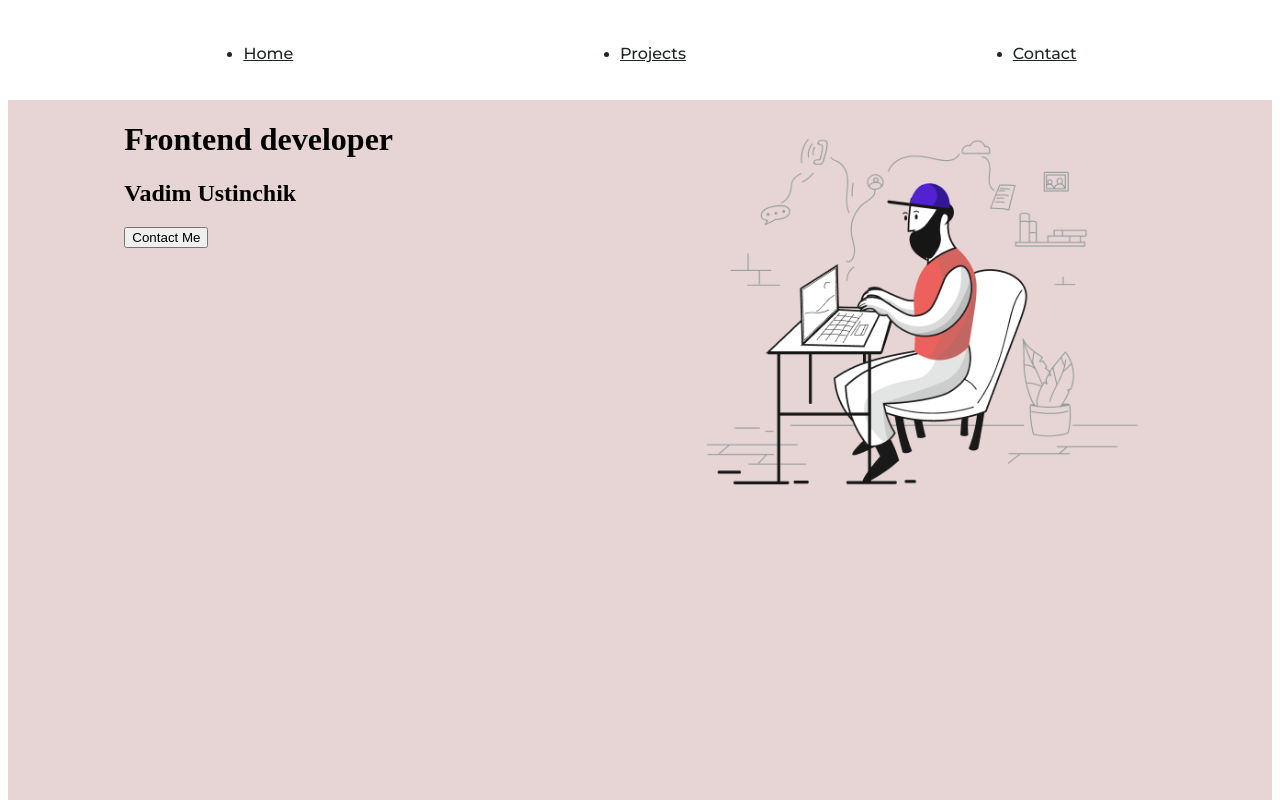
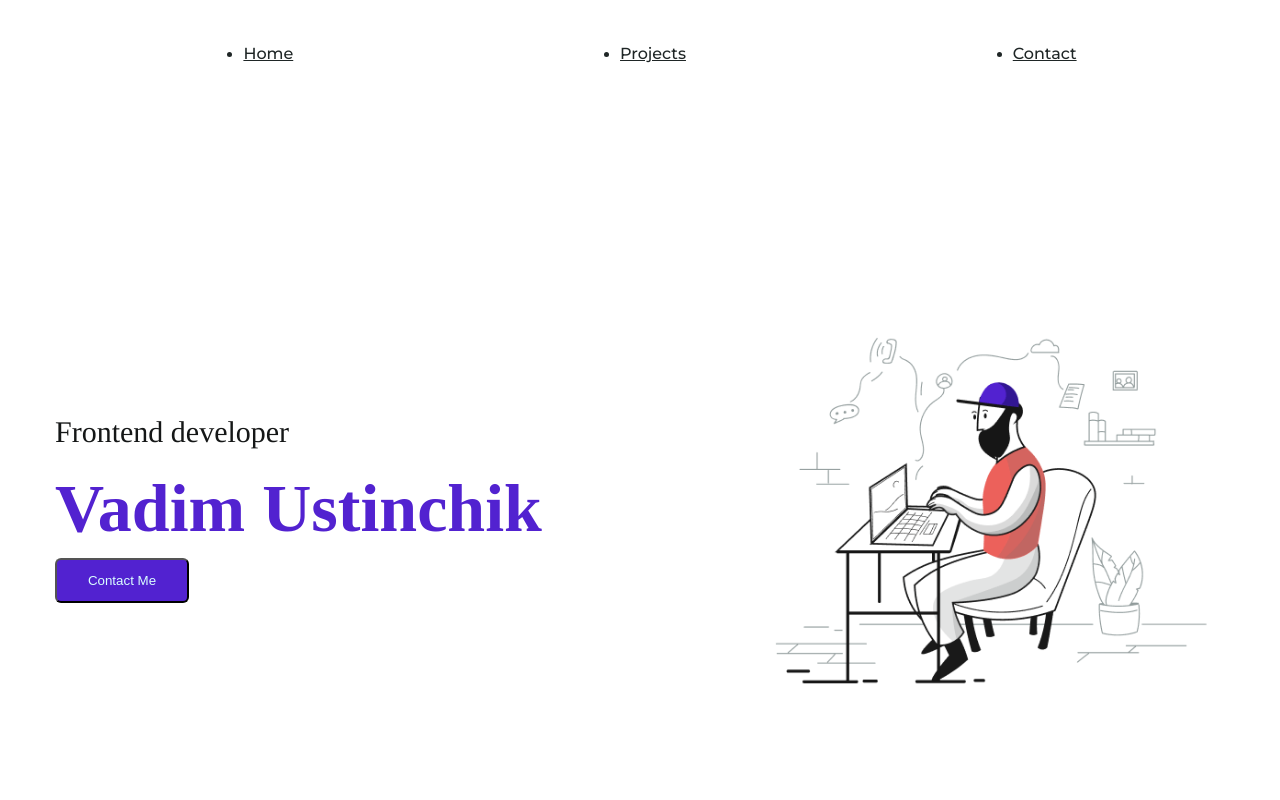
Before and after one commit to vustinchdev/my-portfolio, a React app: page / in a window 1280 px wide. Shown: the top 800 px of the page. Built offline with nearby package versions, Linux system fonts and the light colour scheme; the HTML template or start-up script is replaced by a standard one.

Commit message:
stylized Main

```diff
--- a/src/components/Button.tsx
+++ b/src/components/Button.tsx
@@ -1,5 +1,12 @@
 import styled from "styled-components";
+import { theme } from "../styles/Theme";
 
 export const Button = styled.button`
-
+    width: 134px;
+    height:45px;
+    padding: 12px 20px;
+    border-radius: 6px;
+    gap: 10px;
+    background-color: ${theme.colors.accent};
+    color: ${theme.colors.secondaryFont};
 `
--- a/src/components/FlexWrapper.tsx
+++ b/src/components/FlexWrapper.tsx
@@ -13,4 +13,5 @@ export const FlexWrapper = styled.div<FlexWrapperPropsType>`
     justify-content: ${props => props.justify || "start"};
     align-items: ${props => props.align || "stretch"};
     flex-wrap: ${props => props.wrap || "nowrap"};
+    height: 100%;
 `
--- a/src/components/menu/Menu.tsx
+++ b/src/components/menu/Menu.tsx
@@ -28,8 +28,7 @@ const StyledMenu = styled.nav`
         font-family: Montserrat;
         font-size: 16px;
         font-weight: 500;
-        line-height: 20px;
-        color: ${theme.colors.primaryFont};
+        color: ${theme.colors.primaryFont}
     }
 
     a:hover {
--- a/src/layout/sections/main/Main.tsx
+++ b/src/layout/sections/main/Main.tsx
@@ -2,29 +2,44 @@ import styled from "styled-components"
 import photo from '../../../assets/images/support-1.webp'
 import { FlexWrapper } from "../../../components/FlexWrapper"
 import { Button } from "../../../components/Button"
+import { Container } from "../../../components/Container"
+import { theme } from "../../../styles/Theme"
 
 export const Main = () => {
     return (
         <StyledMain>
-            <FlexWrapper align={"centre"} justify={"space-around"}>
-                <div>
-                    <h1>Frontend developer</h1>
-                    <h2>Vadim Ustinchik</h2>
-                    <Button>Contact Me</Button>
-                </div>
-
-                <Photo src={photo} alt="photo" />
-            </FlexWrapper>
+            <Container>
+                <FlexWrapper align={"center"} justify={"space-between"}>
+                    <div>
+                        <MainTitle>Frontend developer</MainTitle>
+                        <Name>Vadim Ustinchik</Name>
+                        <Button>Contact Me</Button>
+                    </div>
+                    <Photo src={photo} alt="photo" />
+                </FlexWrapper>
+            </Container>
         </StyledMain>
     )
 }
 
 const StyledMain = styled.div`
     min-height: 100vh;
-    background-color: #e7d5d5;
+    display: flex;
 `
 
 const Photo = styled.img`
     width:530px;
     height: 400px;
 `
+const MainTitle = styled.h1`
+    font-family: Tinos;
+    font-size: 30px;
+    font-weight: 400;
+    color: ${theme.colors.titleFont};
+`
+const Name = styled.h2`
+    font-size: 68px;
+    font-weight: 600;
+    color: ${theme.colors.accent};
+    margin: 10px 0;
+`
```
Also changed, not shown: src/styles/Global.styled.tsx (+5 -2 lines).
